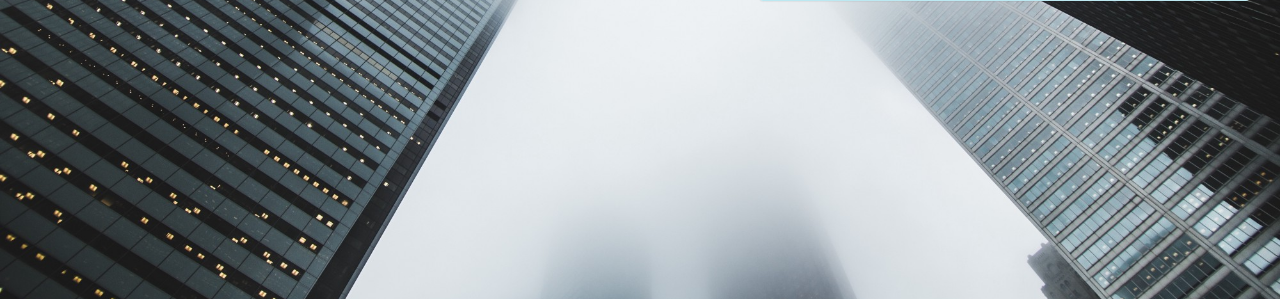
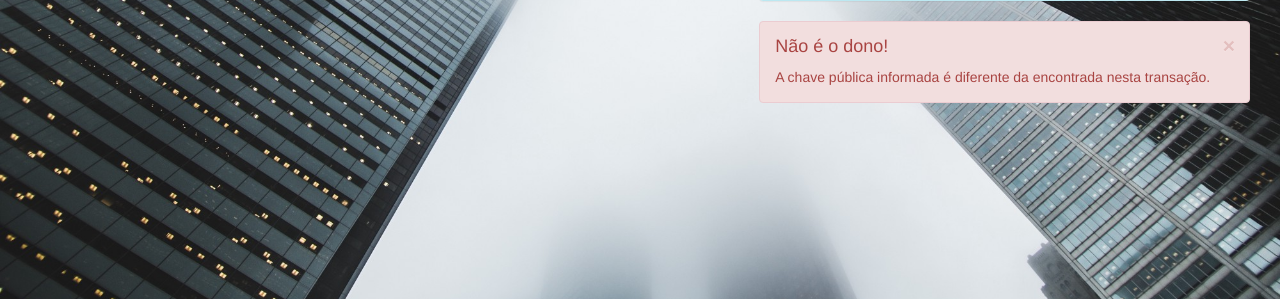
Before and after one commit to gabrielmendanha/datachain, a Flask app: template templates/download.html in a window 1280 px wide. Shown: the part 501-800 px from the top of the page. Run offline with Flask 2, Linux system fonts and the light colour scheme; the template is opened without the code that fills it, so the values that code supplies are empty; some libraries are stand-ins or nearby versions.

Commit message:
Finalizada funcionalidade de validar dono.

```diff
--- a/tcc2.py
+++ b/tcc2.py
@@ -29,7 +29,6 @@ def index():
 @app.route('/generateKeys')
 def generate_keys():
     person = generate_keypair()
-    print(person)
     key_pair = {
         "public": person.public_key,
         "private": person.private_key
@@ -89,31 +88,31 @@ def upload():
 
             txid = fulfilled_creation_tx['id']
 
-            # trials = 0
-            # while trials < 100:
-            #
-            #     try:
-            #         if bigchain.transactions.status(txid).get('status') == 'valid':
-            #             break
-            #
-            #     except bigchain.exceptions.NotFoundError:
-            #         trials += 1
-            #str(bigchain.transactions.status(txid))
             return render_template('upload.html', txid=txid, public_key=public_key, private_key=private_key)
 
 
 @app.route('/download', methods=['POST'])
 def download():
+    iwOwner = None
     transaction_id = request.form['tx_id']
+    pub_key = request.form['pubKey']
     transaction = bigchain.transactions.retrieve(transaction_id)
     current_owner = transaction['outputs'][0]['public_keys'][0]
     status = bigchain.transactions.status(transaction_id)['status']
     timestamp = transaction['metadata']['timestamp']
     file_timestamp = datetime.datetime.utcfromtimestamp(int(timestamp))
 
-
     if transaction['operation'] == 'TRANSFER':
         transaction = bigchain.transactions.retrieve(transaction['asset']['id'])
+
+    if not pub_key:
+        isOwner = None
+
+    if pub_key == current_owner:
+        isOwner = True
+    else:
+        isOwner = False
+
 
     file_name = transaction['asset']['data']['Name']
     file_hash = transaction['asset']['data']['Hash']
@@ -122,7 +121,7 @@ def download():
 
     return render_template('download.html', file_name=file_name, download_link=download_link,
                            file_hash=file_hash, file_timestamp=file_timestamp, current_owner=current_owner,
-                           transaction_id=transaction_id, status=status)
+                           transaction_id=transaction_id, status=status, isOwner=isOwner)
 
 
 @app.route('/transfer', methods=['POST'])
--- a/templates/download.html
+++ b/templates/download.html
@@ -25,27 +25,27 @@
                     <h3 class="panel-title">Detalhes</h3>
                 </div>
 
-                <div class="panel-body" data-toggle="tooltip" data-placement="left" title="" data-original-title="Título original do documento.">
+                <div class="panel-body" data-toggle="tooltip" data-placement="left" data-original-title="Título original do documento.">
                     <p>Nome: {{ file_name }}</p>
                 </div>
 
-                <div class="panel-body" data-toggle="tooltip" data-placement="left" title="" data-original-title="Hash única e imutável para este documento.">
+                <div class="panel-body" data-toggle="tooltip" data-placement="left" data-original-title="Hash única e imutável para este documento.">
                     <p>Hash: {{ file_hash }}</p>
                 </div>
 
-                <div class="panel-body" data-toggle="tooltip" data-placement="left" title="" data-original-title="Data e hora em que a transação foi recebida no sistema. Não reflete necessariamente a hora em que foi incluída na blockchain.">
+                <div class="panel-body" data-toggle="tooltip" data-placement="left" data-original-title="Data e hora em que a transação foi recebida no sistema. Não reflete necessariamente a hora em que foi incluída na blockchain.">
                     <p>Upload em: {{ file_timestamp }}</p>
                 </div>
 
-                 <div class="panel-body" data-toggle="tooltip" data-placement="left" title="" data-original-title="Chave pública do dono nesta transação, que não é necessariamente o dono atual.">
+                 <div class="panel-body" data-toggle="tooltip" data-placement="left" data-original-title="Chave pública do dono nesta transação, que não é necessariamente o dono atual.">
                     <p >Dono: {{ current_owner }}</p>
                 </div>
 
-                <div class="panel-body" data-toggle="tooltip" data-placement="left" title="" data-original-title="ID desta transação.">
+                <div class="panel-body" data-toggle="tooltip" data-placement="left" data-original-title="ID desta transação.">
                     <p >Tx: {{ transaction_id }}</p>
                 </div>
 
-                <div class="panel-body" data-toggle="tooltip" data-placement="left" title="" data-original-title="Indica de esta transação é considerada válida ou inválida.">
+                <div class="panel-body" data-toggle="tooltip" data-placement="left" data-original-title="Indica se esta transação é considerada válida ou inválida.">
                     <p >Status: {{ status }}</p>
                 </div>
 
@@ -53,6 +53,22 @@
                     <a href="{{ download_link }}" download="{{ file_name }}" class="btn btn-link">Download</a>
                 </div>
             </div>
+
+            {% if isOwner != '' %}
+                {% if isOwner == True %}
+            <div class="alert alert-dismissible alert-success">
+              <button type="button" class="close" data-dismiss="alert">&times;</button>
+              <h4>É o dono!</h4>
+              <p>A chave pública informada é idêntica a encontrada nesta transação.</p>
+            </div>
+                {% else %}
+            <div class="alert alert-dismissible alert-danger">
+              <button type="button" class="close" data-dismiss="alert">&times;</button>
+              <h4>Não é o dono!</h4>
+              <p>A chave pública informada é diferente da encontrada nesta transação.</p>
+            </div>
+                {% endif %}
+        {% endif %}
         </div>
     </div>
 </div>
```
Also changed, not shown: templates/index.html (+17 -3 lines).
